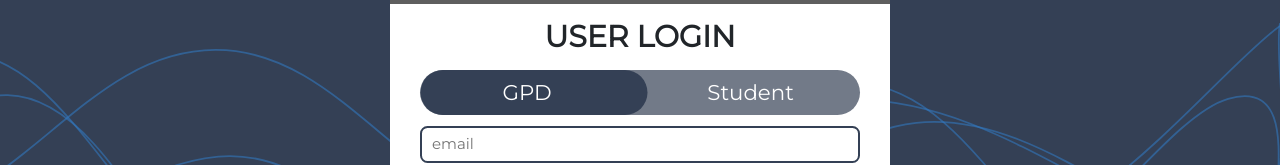
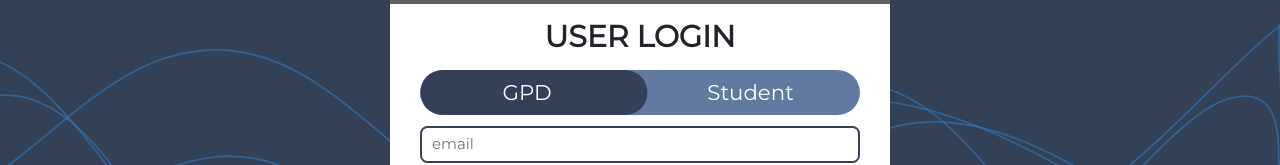
Before and after one commit to casseyhu/mast, a React (Create React App) app: page / in a window 1280 px wide. Shown: the part 341-506 px from the top of the page. Built offline with nearby package versions, Linux system fonts and the light colour scheme; grey boxes are pictures that could not be loaded.

Commit message:
change colors

```diff
--- a/src/components/Requirements.jsx
+++ b/src/components/Requirements.jsx
@@ -6,7 +6,7 @@ const Requirements = (props) => {
 
 	return (
 		<div className="flex-vertical" style={{ width: '100%' }}>
-			<div className="flex-horizontal">
+			<div className="flex-horizontal underline">
 				<h3 style={{ marginTop: '1.5rem' }}>Degree Requirements</h3>
 				<div style={{ display: 'table', margin: '1.5rem 0 0 5rem' }}>
 					<div className="green color-box" />
@@ -21,8 +21,8 @@ const Requirements = (props) => {
 			<div className="flex-vertical" style={{ width: '100%' }}>
 				{requirements &&
 					<div>
-						<div className="green">Minimum GPA {requirements[1].cumulative}</div>
-						<div className="red">Minimum Credits {requirements[2].minCredit}</div>
+						{/* <div className="green">Minimum GPA {requirements[1].cumulative}</div>
+						<div className="red">Minimum Credits {requirements[2].minCredit}</div> */}
 					</div>
 				}
 				{/* {props.requirements.map(req => {
--- a/src/css/index.css
+++ b/src/css/index.css
@@ -2,11 +2,13 @@
 :root {
   --slate-black: #2F323A;
   --charcoal: #344055;
-  --dark-blue: rgb(30, 61, 107);
-  --light-blue: rgb(72, 123, 189);
+  --dark-blue: #223E6E;
+  --dark-blue-70o: rgba(34, 62, 110, 0.7);
+  --light-blue: #91B3ED;
+  --med-blue: #325AA1;
   --off-white: rgb(246, 248, 248);
   --grey: rgb(215, 221, 226);
-  --dark-grey: #727A88;
+  --dark-grey: #6279A1;
 }
 
 * {
@@ -33,7 +35,7 @@ h1 {
 
 h3 {
   font-size: 24px;
-  border-bottom: 2px solid #2f323ac4;
+  border-bottom: 2px solid var(--dark-blue-70o);
 }
 
 h4 {
@@ -60,7 +62,7 @@ table {
 }
 th {
   border: none;
-  background-color: #1e345acb;
+  background-color: var(--dark-blue-70o);
   color: white;
   padding: 0.5rem;
   text-align: center;
```
